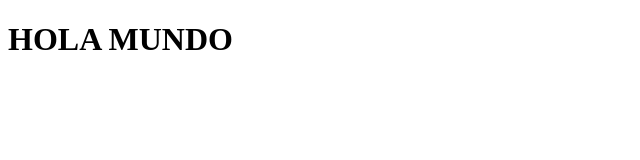
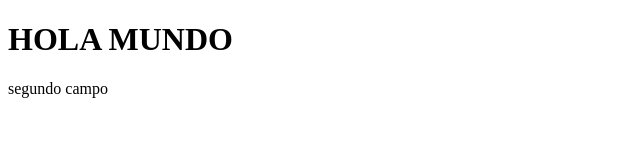
Before and after one commit to DuvianHidalgo/ProyectoInicial, a plain HTML site: page index.html in a window 1280 px wide. Shown: the whole page, without its empty margins (0-640 px from the left). Drawn offline with Linux system fonts and the light colour scheme.

Commit message:
tercer cambio

```diff
--- a/index.html
+++ b/index.html
@@ -7,5 +7,6 @@
 </head>
 <body>
     <h1>HOLA MUNDO</h1>
+    <hi>segundo campo</hi>
 </body>
 </html>
```
